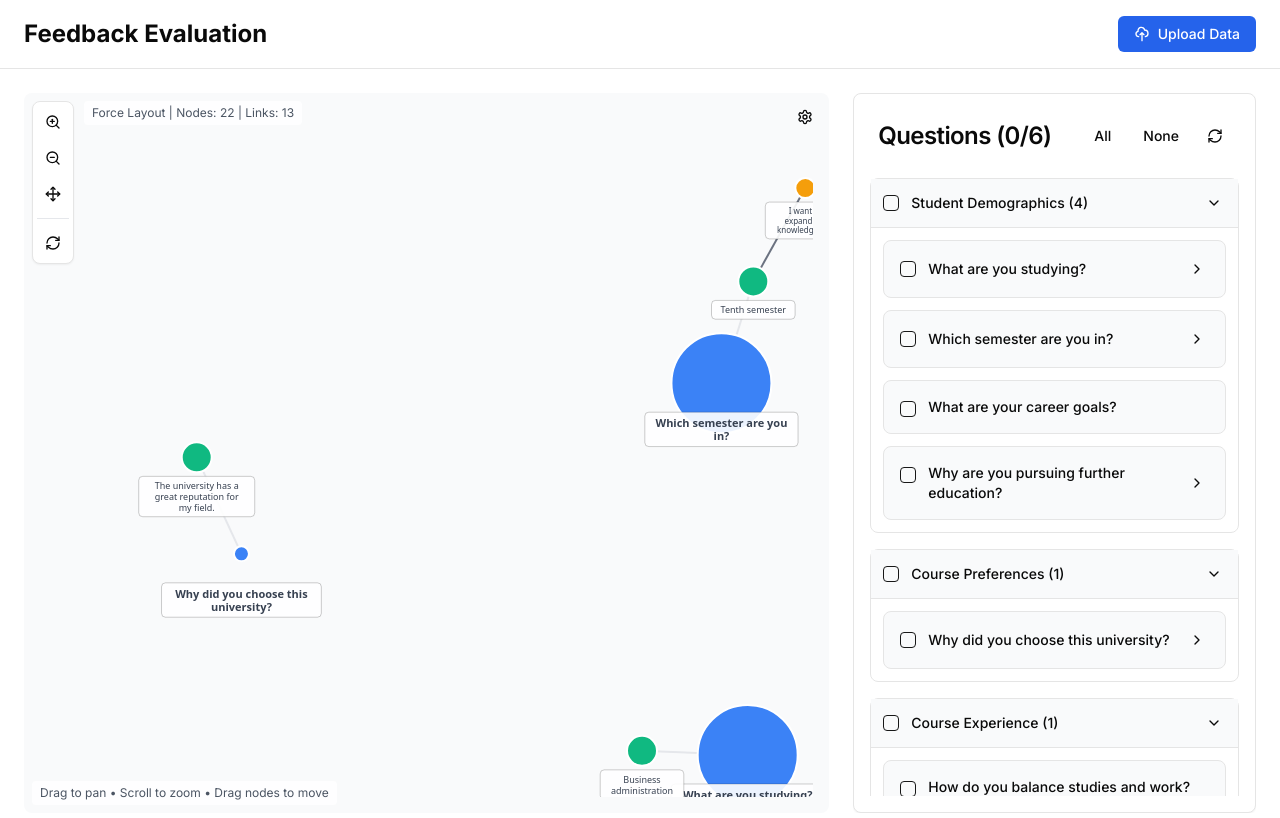
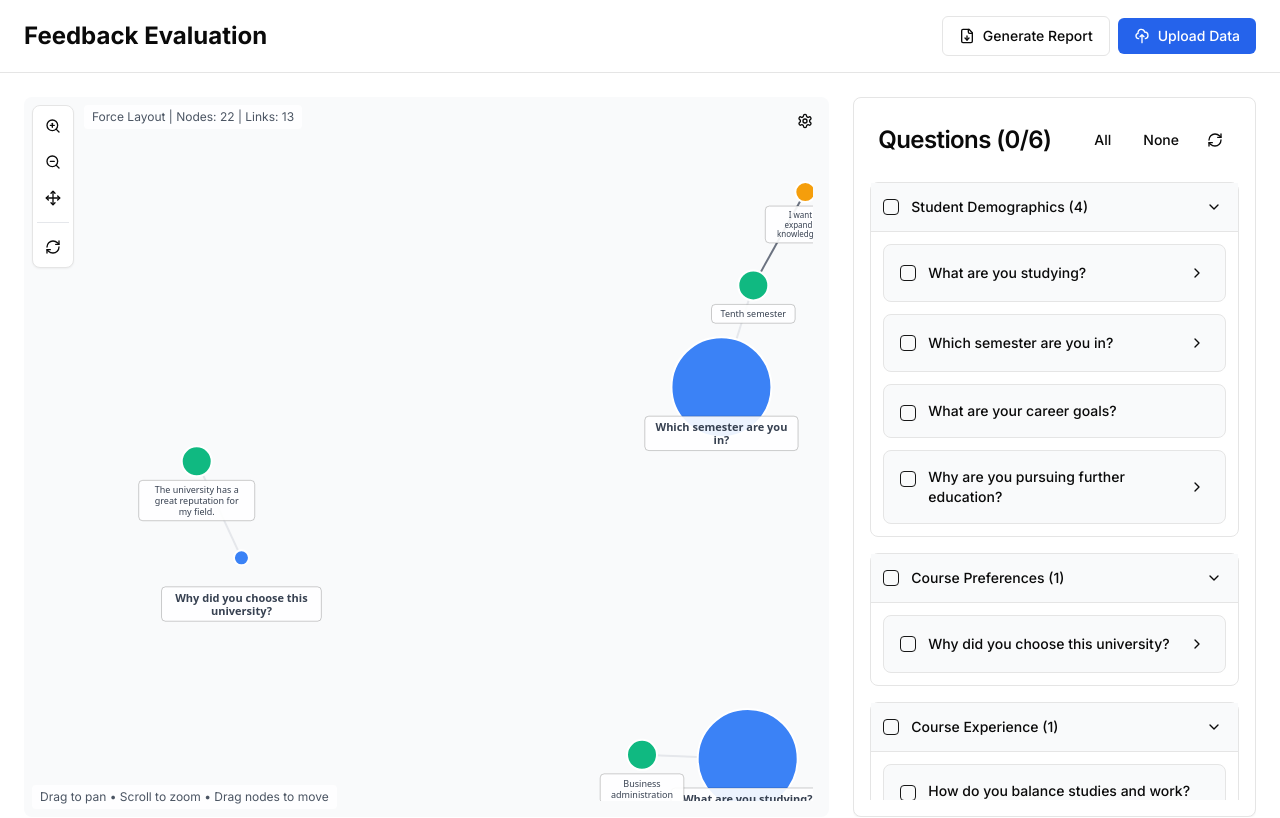
Before and after one commit to gerritmbr/Feedback-UI, a Next.js app: page / in a window 1280 px wide. Shown: the top 818 px of the page. Built offline with nearby package versions, Linux system fonts and the light colour scheme.

Commit message:
add report download button

```diff
--- a/src/app/layout.tsx
+++ b/src/app/layout.tsx
@@ -1,24 +1,24 @@
-import type React from "react"
-import type { Metadata } from "next"
-import { Inter } from "next/font/google"
-import "./globals.css"
+import type { Metadata } from "next";
+import { Inter } from "next/font/google";
+import "./globals.css";
 
-const inter = Inter({ subsets: ["latin"] })
+const inter = Inter({ subsets: ["latin"] });
 
 export const metadata: Metadata = {
   title: "Feedback Evaluation Dashboard",
-  description: "A clean dashboard for feedback analysis",
-    generator: 'v0.dev'
-}
+  description: "Network analysis and visualization of feedback data",
+};
 
 export default function RootLayout({
   children,
-}: {
-  children: React.ReactNode
-}) {
+}: Readonly<{
+  children: React.ReactNode;
+}>) {
   return (
     <html lang="en">
-      <body className={inter.className}>{children}</body>
+      <body className={inter.className}>
+        {children}
+      </body>
     </html>
-  )
+  );
 }
--- a/src/app/page.tsx
+++ b/src/app/page.tsx
@@ -4,13 +4,17 @@ import { useState, useCallback} from "react"
 import { QuestionsSection } from "@/src/components/questions-section"
 // import { NetworkSection } from "@/src/components/network-section"
 import { FeedbackDataProvider} from "@/src/components/feedback-data-context"
+import { ReportDataProvider } from "@/src/components/report-data-context"
 import { StatisticsSection } from "@/src/components/statistics-section"
 import { PersonaSection } from "@/src/components/persona-section"
 import { FeedbackNetworkSection } from "@/src/components/feedback-network-section";
 import Header from "@/src/components/dashboard-header"
+import { SuccessBanner } from "@/src/components/success-banner"
+import { useReportData } from "@/src/components/report-data-context"
 
-export default function Dashboard() { // <-- START Dashboard FUNCTION
+function DashboardContent() {
   const [selectedQuestions, setSelectedQuestions] = useState<string[]>(["1", "2", "3", "4"])
+  const { showSuccessBanner } = useReportData();
 
   const handleQuestionToggle = useCallback((questionIds: string[]) => { // <-- START handleQuestionToggle CALLBACK
     console.log("Dashboard received question toggle:", questionIds)
@@ -22,10 +26,9 @@ export default function Dashboard() { // <-- START Dashboard FUNCTION
   }, []); // <-- END handleDataUploaded CALLBACK
 
   return ( // <-- START Dashboard's JSX RETURN
-    <FeedbackDataProvider>
     <div className="min-h-screen bg-background flex flex-col">
       {/* Header */}
-        <Header onDataUploaded={handleDataUploaded} />
+      <Header />
 
       {/* Main Content */}
       <div className="flex-1 py-6 px-6 flex flex-col gap-6 overflow-auto">
@@ -51,10 +54,20 @@ export default function Dashboard() { // <-- START Dashboard FUNCTION
         <div className="w-full">
           <PersonaSection />
         </div>
+      </div>
 
+      {/* Success Banner */}
+      <SuccessBanner show={showSuccessBanner} />
+    </div>
+  ); // <-- END Dashboard's JSX RETURN
+}
 
-        </div>
-      </div>
+export default function Dashboard() {
+  return (
+    <FeedbackDataProvider>
+      <ReportDataProvider>
+        <DashboardContent />
+      </ReportDataProvider>
     </FeedbackDataProvider>
-  ); // <-- END Dashboard's JSX RETURN
-} // <-- END Dashboard FUNCTION (this is the crucial one that was missing or misplaced last time)
+  );
+}
--- a/src/components/dashboard-header.tsx
+++ b/src/components/dashboard-header.tsx
@@ -2,6 +2,7 @@ import React, { useState } from 'react';
 import { useFeedbackData } from "@/src/components/feedback-data-context"; // Import the useFeedbackData hook
 import UploadButton from "@/src/components/upload-button";
 import UploadPopup from "@/src/components/upload-popup";
+import { ReportButton } from "@/src/components/report-button";
 
 interface HeaderProps {
   // onDataUploaded callback is no longer needed since we use context
@@ -20,7 +21,8 @@ const Header: React.FC<HeaderProps> = () => {
       <div className="px-6 py-4 flex justify-between items-center">
         <h1 className="text-2xl font-bold">Feedback Evaluation</h1>
 
-        <div className="flex items-center">
+        <div className="flex items-center gap-2">
+          <ReportButton />
           <UploadButton
             onClick={() => setShowUploadPopup(true)}
             hasData={hasLocalData}
--- /dev/null
+++ b/src/components/report-button.tsx
@@ -0,0 +1,83 @@
+'use client';
+
+import React, { useState } from 'react';
+import { Button } from '@/src/components/ui/button';
+import { FileDown, Download } from 'lucide-react';
+import { useReportData } from '@/src/components/report-data-context';
+import { ReportDialog } from '@/src/components/report-dialog';
+
+export const ReportButton = () => {
+  const { hasDownloadedBefore, markAsDownloaded, showSuccessMessage } = useReportData();
+  const [isDialogOpen, setIsDialogOpen] = useState(false);
+
+  const handleButtonClick = (e: React.MouseEvent) => {
+    e.preventDefault();
+    e.stopPropagation();
+    setIsDialogOpen(true);
+  };
+
+  const handleDownloadConfirm = async () => {
+    try {
+      // Fetch the PDF file
+      const response = await fetch('/data/Archive/insights_report.pdf');
+      if (!response.ok) {
+        throw new Error('Failed to fetch PDF');
+      }
+
+      // Create blob with proper PDF MIME type
+      const blob = await response.blob();
+      const pdfBlob = new Blob([blob], { type: 'application/pdf' });
+
+      // Create download URL
+      const downloadUrl = URL.createObjectURL(pdfBlob);
+
+      // Create and trigger download link
+      const downloadLink = document.createElement('a');
+      downloadLink.href = downloadUrl;
+      downloadLink.download = 'insights_report.pdf';
+      downloadLink.style.display = 'none';
+
+      // Add to DOM, click, and remove
+      document.body.appendChild(downloadLink);
+      downloadLink.click();
+      document.body.removeChild(downloadLink);
+
+      // Clean up the blob URL
+      URL.revokeObjectURL(downloadUrl);
+
+      markAsDownloaded();
+      showSuccessMessage();
+    } catch (error) {
+      console.error('Download failed:', error);
+    }
+  };
+
+  return (
+    <>
+      <Button
+        onClick={handleButtonClick}
+        variant="outline"
+        className="gap-2"
+        type="button"
+      >
+        {hasDownloadedBefore ? (
+          <>
+            <Download className="h-4 w-4" />
+            Download Report
+          </>
+        ) : (
+          <>
+            <FileDown className="h-4 w-4" />
+            Generate Report
+          </>
+        )}
+      </Button>
+
+      <ReportDialog
+        isOpen={isDialogOpen}
+        onClose={() => setIsDialogOpen(false)}
+        onConfirm={handleDownloadConfirm}
+      />
+    </>
+  );
+};
--- /dev/null
+++ b/src/components/report-data-context.tsx
@@ -0,0 +1,65 @@
+'use client';
+
+import React, { createContext, useContext, useState, useEffect, ReactNode } from 'react';
+
+interface ReportDataContextType {
+  hasDownloadedBefore: boolean;
+  showSuccessBanner: boolean;
+  setHasDownloadedBefore: (value: boolean) => void;
+  setShowSuccessBanner: (value: boolean) => void;
+  markAsDownloaded: () => void;
+  showSuccessMessage: () => void;
+}
+
+const ReportDataContext = createContext<ReportDataContextType | undefined>(undefined);
+
+export const useReportData = () => {
+  const context = useContext(ReportDataContext);
+  if (!context) {
+    throw new Error('useReportData must be used within a ReportDataProvider');
+  }
+  return context;
+};
+
+interface ReportDataProviderProps {
+  children: ReactNode;
+}
+
+export const ReportDataProvider = ({ children }: ReportDataProviderProps) => {
+  const [hasDownloadedBefore, setHasDownloadedBefore] = useState(false);
+  const [showSuccessBanner, setShowSuccessBanner] = useState(false);
+
+  useEffect(() => {
+    const stored = localStorage.getItem('report-downloaded');
+    if (stored === 'true') {
+      setHasDownloadedBefore(true);
+    }
+  }, []);
+
+  const markAsDownloaded = () => {
+    setHasDownloadedBefore(true);
+    localStorage.setItem('report-downloaded', 'true');
+  };
+
+  const showSuccessMessage = () => {
+    setShowSuccessBanner(true);
+    setTimeout(() => {
+      setShowSuccessBanner(false);
+    }, 3000);
+  };
+
+  const value = {
+    hasDownloadedBefore,
+    showSuccessBanner,
+    setHasDownloadedBefore,
+    setShowSuccessBanner,
+    markAsDownloaded,
+    showSuccessMessage,
+  };
+
+  return (
+    <ReportDataContext.Provider value={value}>
+      {children}
+    </ReportDataContext.Provider>
+  );
+};
--- /dev/null
+++ b/src/components/report-dialog.tsx
@@ -0,0 +1,48 @@
+'use client';
+
+import React from 'react';
+import {
+  Dialog,
+  DialogContent,
+  DialogDescription,
+  DialogHeader,
+  DialogTitle,
+  DialogFooter,
+} from '@/src/components/ui/dialog';
+import { Button } from '@/src/components/ui/button';
+
+interface ReportDialogProps {
+  isOpen: boolean;
+  onClose: () => void;
+  onConfirm: () => void;
+}
+
+export const ReportDialog = ({ isOpen, onClose, onConfirm }: ReportDialogProps) => {
+  const handleConfirm = (e: React.MouseEvent) => {
+    e.preventDefault();
+    e.stopPropagation();
+    onConfirm();
+    onClose();
+  };
+
+  return (
+    <Dialog open={isOpen} onOpenChange={onClose}>
+      <DialogContent className="sm:max-w-[425px]">
+        <DialogHeader>
+          <DialogTitle>Report Generated</DialogTitle>
+          <DialogDescription>
+            Report generated, Do you want to download it?
+          </DialogDescription>
+        </DialogHeader>
+        <DialogFooter className="gap-2">
+          <Button variant="outline" onClick={onClose} type="button">
+            Decline
+          </Button>
+          <Button onClick={handleConfirm} type="button">
+            Confirm
+          </Button>
+        </DialogFooter>
+      </DialogContent>
+    </Dialog>
+  );
+};
--- /dev/null
+++ b/src/components/success-banner.tsx
@@ -0,0 +1,23 @@
+'use client';
+
+import React from 'react';
+import { CheckCircle } from 'lucide-react';
+
+interface SuccessBannerProps {
+  show: boolean;
+}
+
+export const SuccessBanner = ({ show }: SuccessBannerProps) => {
+  if (!show) return null;
+
+  return (
+    <div className="fixed top-4 right-4 z-50 animate-in slide-in-from-right-full duration-300">
+      <div className="bg-green-50 border border-green-200 rounded-lg p-4 shadow-lg">
+        <div className="flex items-center gap-2">
+          <CheckCircle className="h-5 w-5 text-green-600" />
+          <span className="text-sm font-medium text-green-800">Downloaded!</span>
+        </div>
+      </div>
+    </div>
+  );
+};
```
Lines whose indentation alone changed are shown as unchanged.
